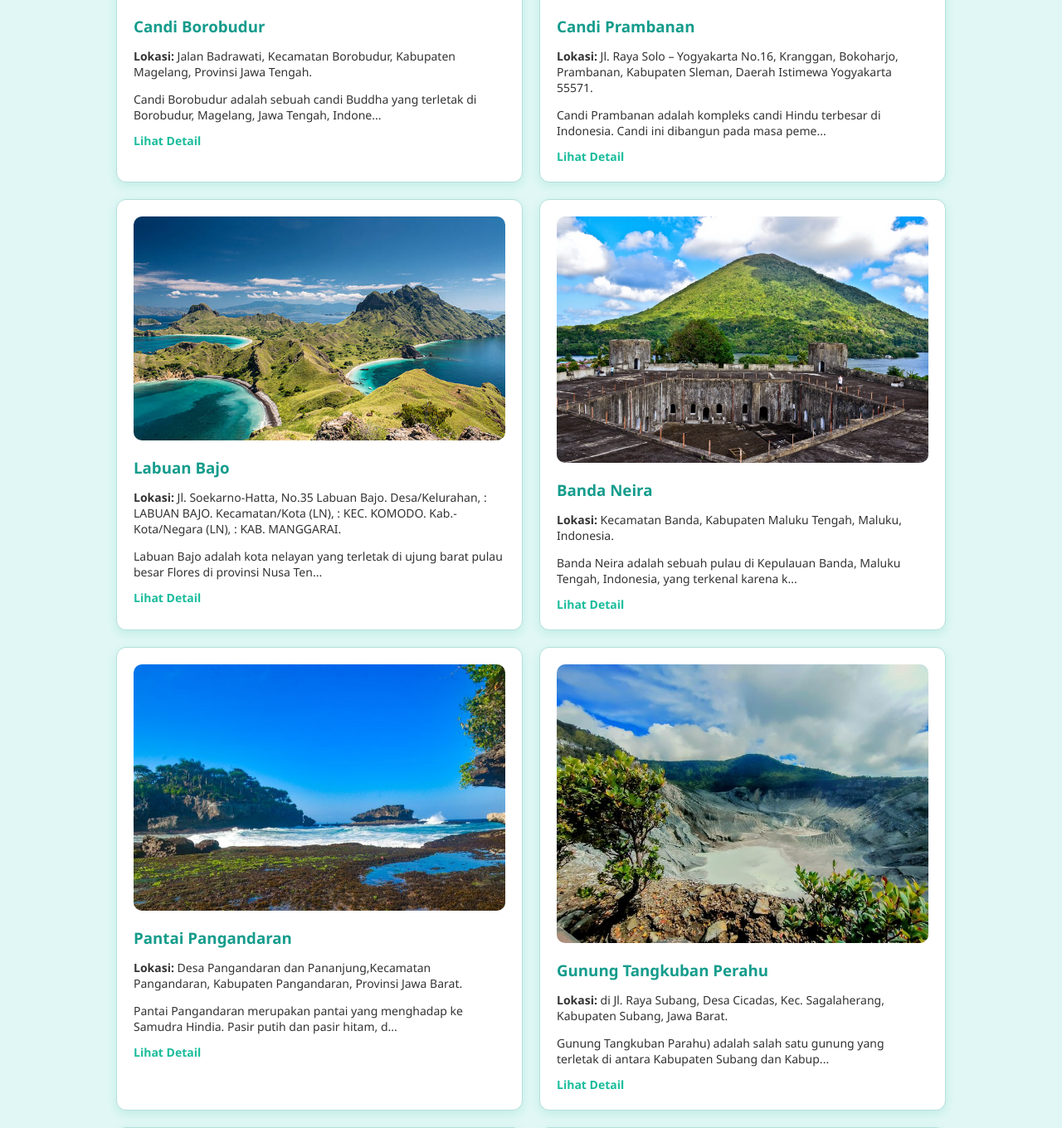
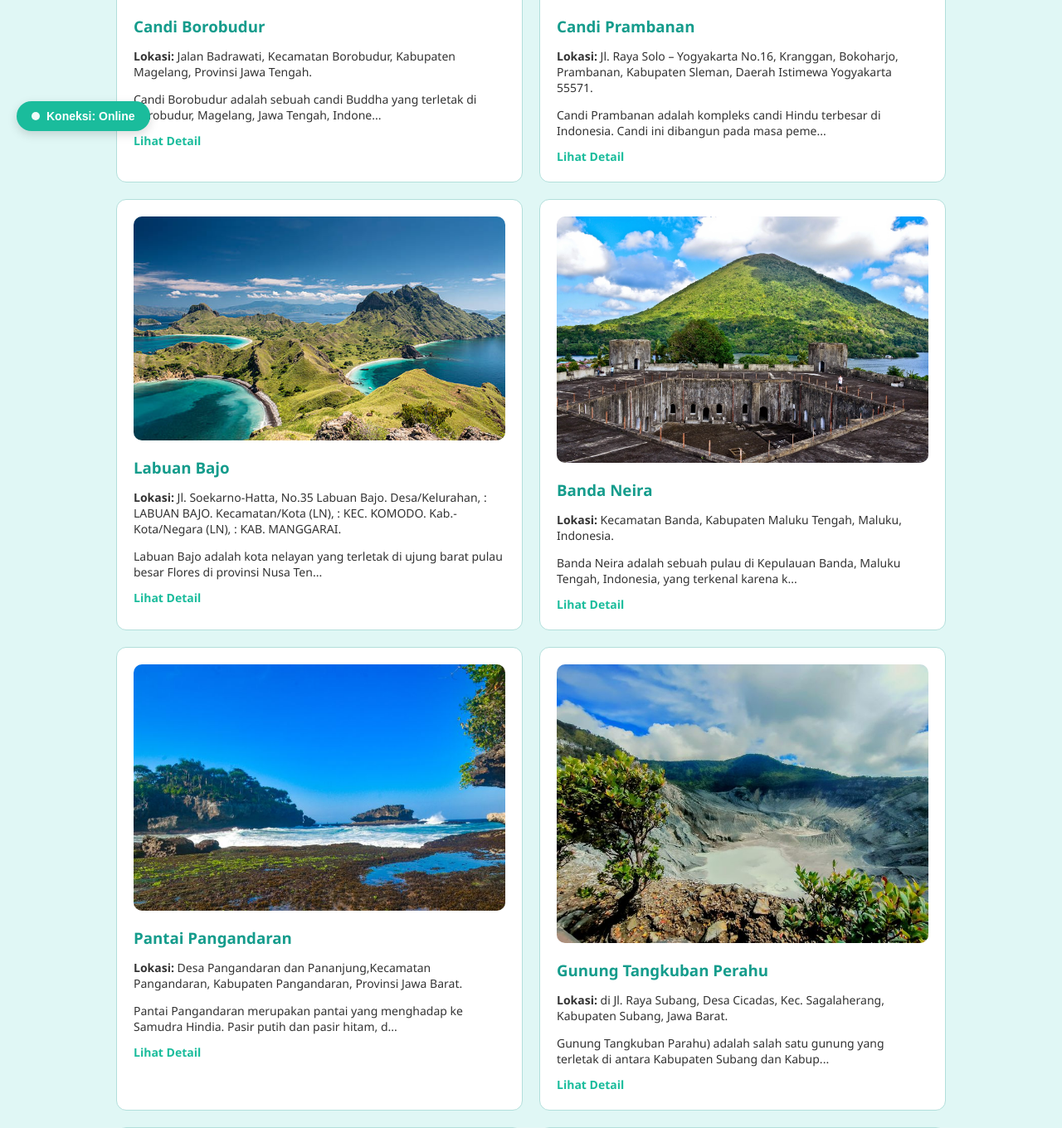
Before and after one commit to nurhaidahm/PROYEK---JELAJAH-NUSANTARA-, a PHP site: page / in a window 1280 px wide. Shown: the part 622-1982 px from the top of the page at 83% size. Run offline with PHP 8.4, Linux system fonts and the light colour scheme; data comes from the database, SQL or seed files in the repository.

Commit message:
Fitur: Menambahkan indikator status online

```diff
--- a/jelajah_nusantara/index.php
+++ b/jelajah_nusantara/index.php
@@ -94,7 +94,7 @@ $result = mysqli_query($conn, $query);
             border: 1px solid #b2dfdb;
             border-radius: 12px;
             padding: 20px;
-            box-shadow: 0 4px 12px rgba(26, 188, 156, 0.15);
+            box-shadow: 0 4px 12 rgba(26, 188, 156, 0.15);
             transition: transform 0.2s ease-in-out;
         }
 
@@ -136,12 +136,17 @@ $result = mysqli_query($conn, $query);
             border-top: 1px solid #b2dfdb;
             margin: 30px 0;
         }
+
+        /* Style Animasi Kedip untuk Indikator Status */
+        @keyframes pulse {
+            0% { opacity: 0.4; }
+            100% { opacity: 1; }
+        }
     </style>
 </head>
 <body>
 
 <div class="container">
-    <!-- Tombol Login Admin -->
     <div class="top-bar">
         <a class="login-admin" href="admin/login.php">Login Admin</a>
     </div>
@@ -170,5 +175,31 @@ $result = mysqli_query($conn, $query);
     </div>
 </div>
 
+<div id="status-network" style="position: fixed; bottom: 20px; left: 20px; padding: 10px 18px; background: #1abc9c; color: white; border-radius: 30px; font-weight: bold; font-size: 14px; font-family: sans-serif; box-shadow: 0 4px 12px rgba(0,0,0,0.15); z-index: 9999; display: flex; align-items: center; gap: 8px; transition: all 0.3s ease;">
+  <span id="status-dot" style="height: 10px; width: 10px; background-color: #ffffff; border-radius: 50%; display: inline-block; animation: pulse 1s infinite alternate;"></span>
+  <span id="status-text">Koneksi: Online</span>
+</div>
+
+<script>
+  function updateOnlineStatus() {
+    const statusDiv = document.getElementById('status-network');
+    const statusText = document.getElementById('status-text');
+
+    if (navigator.onLine) {
+      statusText.innerHTML = "Koneksi: Online";
+      statusDiv.style.background = "#1abc9c"; // Hijau tosca bawaan tema kalian
+    } else {
+      statusText.innerHTML = "Koneksi: Offline";
+      statusDiv.style.background = "#e74c3c"; // Merah tanda putus koneksi
+    }
+  }
+
+  // Mengintai perubahan status jaringan secara real-time
+  window.addEventListener('online', updateOnlineStatus);
+  window.addEventListener('offline', updateOnlineStatus);
+
+  // Jalankan fungsi sekali saat halaman selesai dimuat
+  document.addEventListener("DOMContentLoaded", updateOnlineStatus);
+</script>
 </body>
 </html>
```
